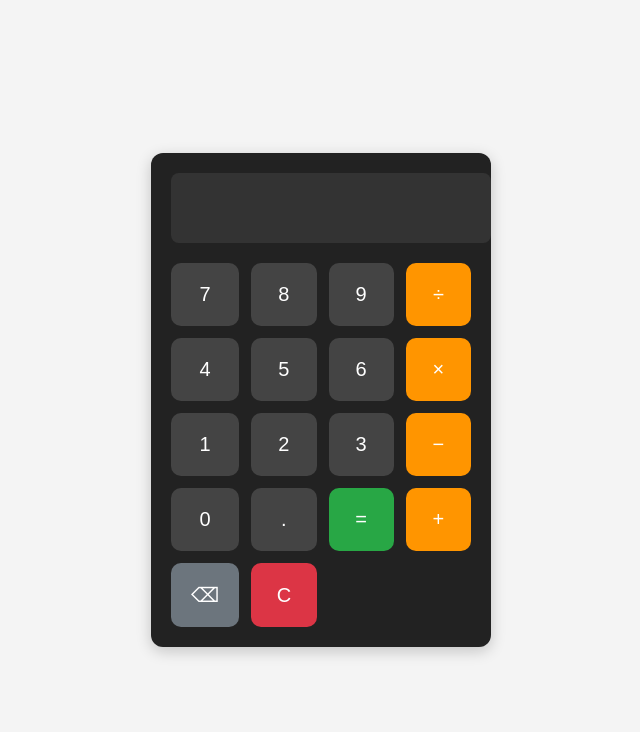
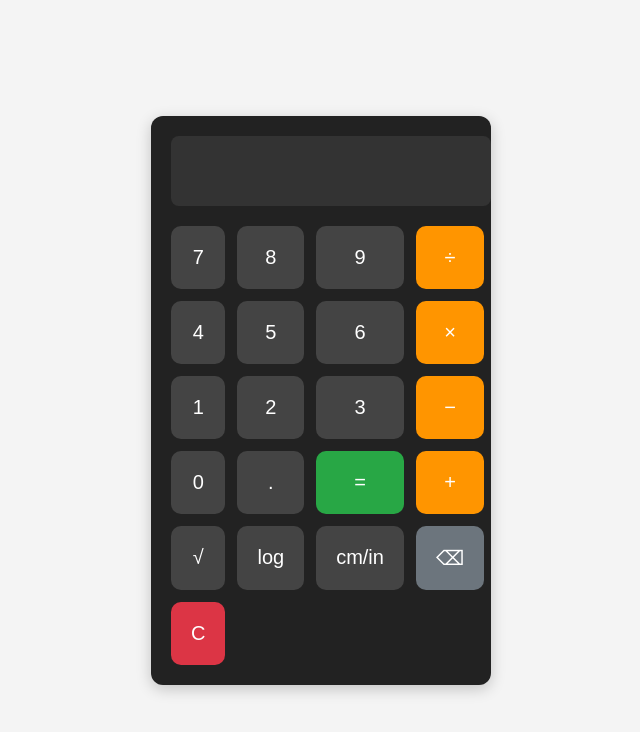
Before and after one commit to mygame02042005-beep/calci, a plain HTML site: page index.html in a window 1280 px wide. Shown: the whole page, without its empty margins (319-959 px from the left). Drawn offline with Linux system fonts and the light colour scheme.

Commit message:
Update index.html

```diff
--- a/index.html
+++ b/index.html
@@ -30,6 +30,10 @@
       <button class="btn equal" id="equals">=</button>
       <button class="btn operator" data-value="+">+</button>
 
+      <button class="btn function" id="sqrt">√</button>
+      <button class="btn function" id="log">log</button>
+      <button class="btn function" id="convert">cm/in</button>
+
       <button class="btn backspace" id="backspace">⌫</button>
       <button class="btn clear" id="clear">C</button>
     </div>
```
